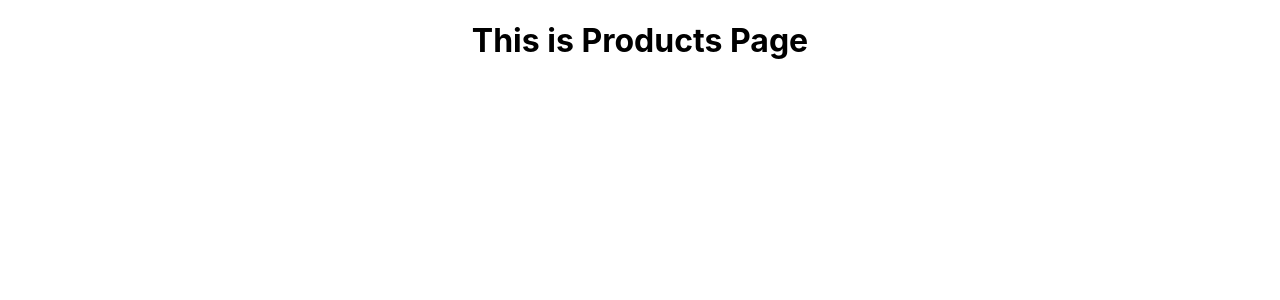
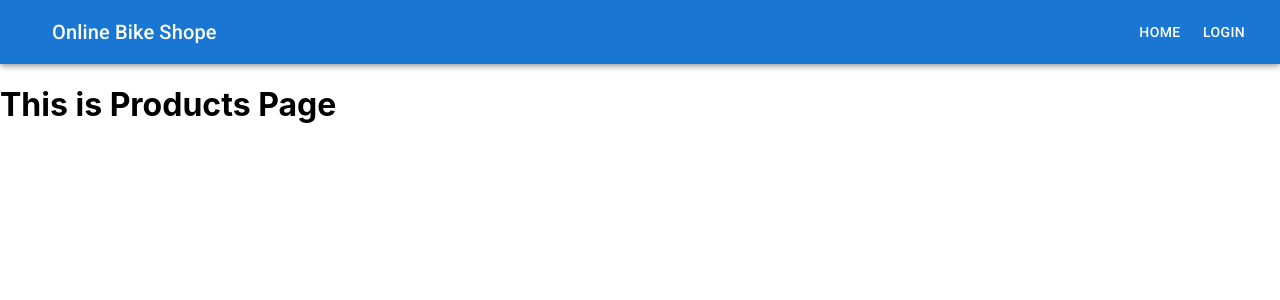
Before and after one commit to abudaudhossain/Online-Bike-Shope-client, a React (Create React App) app: page /products in a window 1280 px wide. Shown: the top 300 px of the page. Built offline with nearby package versions, Linux system fonts and the light colour scheme.

Commit message:
add banner

```diff
--- a/public/index.html
+++ b/public/index.html
@@ -24,7 +24,11 @@
       work correctly both with client-side routing and a non-root public URL.
       Learn how to configure a non-root public URL by running `npm run build`.
     -->
-    <title>React App</title>
+    <link
+  rel="stylesheet"
+  href="https://fonts.googleapis.com/css?family=Roboto:300,400,500,700&display=swap"
+/>
+    <title>Online Bike Shope</title>
   </head>
   <body>
     <noscript>You need to enable JavaScript to run this app.</noscript>
--- a/src/App.css
+++ b/src/App.css
@@ -1,38 +1,5 @@
-.App {
-  text-align: center;
+a{
+  text-decoration:none;
+  color: white;
+
 }
-
-.App-logo {
-  height: 40vmin;
-  pointer-events: none;
-}
-
-@media (prefers-reduced-motion: no-preference) {
-  .App-logo {
-    animation: App-logo-spin infinite 20s linear;
-  }
-}
-
-.App-header {
-  background-color: #282c34;
-  min-height: 100vh;
-  display: flex;
-  flex-direction: column;
-  align-items: center;
-  justify-content: center;
-  font-size: calc(10px + 2vmin);
-  color: white;
-}
-
-.App-link {
-  color: #61dafb;
-}
-
-@keyframes App-logo-spin {
-  from {
-    transform: rotate(0deg);
-  }
-  to {
-    transform: rotate(360deg);
-  }
-}
--- a/src/App.js
+++ b/src/App.js
@@ -6,13 +6,14 @@ import {
 } from "react-router-dom";
 import './App.css';
 import Dashboard from "./Pages/Dashboard/Dashboard/Dashboard";
+import ExploreProducts from "./Pages/ExploreProducts/ExplereProducts/ExploreProducts";
 import Home from "./Pages/Home/Home/Home";
 import Login from "./Pages/Login/Login/Login";
-import Products from "./Pages/Products/Products/Products";
+
 
 function App() {
   return (
-    <div className="App">
+    <div className="">
       <Router>
       <Switch>
           <Route exact path="/">
@@ -22,7 +23,8 @@ function App() {
             <Home />
           </Route>
           <Route path="/products">
-            <Products />
+            <ExploreProducts
+             />
           </Route>
           <Route path="/dashboard">
             <Dashboard />
--- /dev/null
+++ b/src/Pages/ExploreProducts/ExplereProducts/ExploreProducts.js
@@ -0,0 +1,13 @@
+import React from 'react';
+import Navigation from '../../Shared/Navigation/Navigation';
+
+const ExploreProducts = () => {
+    return (
+        <div>
+            <Navigation></Navigation>
+            <h1>This is Products Page</h1>
+        </div>
+    );
+};
+
+export default ExploreProducts;
--- a/src/Pages/Home/Banner/Banner.js
+++ b/src/Pages/Home/Banner/Banner.js
@@ -1,10 +1,40 @@
 import React from 'react';
+import Box from '@mui/material/Box';
+import Grid from '@mui/material/Grid';
+import { Button, Container, Typography } from '@mui/material';
+import { Link } from 'react-router-dom';
+
+const bannerBg = {
+    background: `url(https://preview.hasthemes.com/exporso-preview/exporso/assets/img/slide/1.jpg) no-repeat center center`,
+    backgroundSize: 'cover',
+    minHeight: "100vh",
+    width: "100%",
+    marginTop: "40px"
+}
 
 const Banner = () => {
     return (
-        <div>
-            <h1>This is Banner</h1>
-        </div>
+        <Box style={bannerBg} sx={{ flexGrow: 1 }}>
+            <Container>
+                <Grid style={{ height: "90vh" }} sx={{ display: 'flex', alignItems: 'center' }} container spacing={5}>
+                    <Grid item xs={12} md={6}>
+                        <Typography sx={{ fontWeight: 500 }} variant='h3'>
+                            Online <br />
+                            Motor Bike Shope
+                        </Typography>
+                        <Typography sx={{ my: 3 }} variant='h6'>
+                            You want to purchase a used vehicle like bikes, scooty, and cars just visit our showroom.
+                        </Typography>
+                        <Link to="products">
+                            <Button variant="contained">Explore All Bike </Button>
+                        </Link>
+                    </Grid>
+                    <Grid item xs={12} md={6}>
+                        <img src='https://preview.hasthemes.com/exporso-preview/exporso/assets/img/slide/layer_img_1.png' width="100%" alt="chair" />
+                    </Grid>
+                </Grid>
+            </Container>
+        </Box>
     );
 };
 
--- a/src/Pages/Products/Products/Products.js
+++ /dev/null
@@ -1,11 +0,0 @@
-import React from 'react';
-
-const Products = () => {
-    return (
-        <div>
-            <h1>This is Products Page</h1>
-        </div>
-    );
-};
-
-export default Products;
--- a/src/Pages/Shared/Navigation/Navigation.js
+++ b/src/Pages/Shared/Navigation/Navigation.js
@@ -5,7 +5,7 @@ import Toolbar from '@mui/material/Toolbar';
 import Typography from '@mui/material/Typography';
 import Button from '@mui/material/Button';
 import IconButton from '@mui/material/IconButton';
-import MenuIcon from '@mui/icons-material/Menu';
+// import MenuIcon from '@mui/icons-material/Menu';
 import { Link } from 'react-router-dom';
 // import useAuth from '../../../hooks/useAuth';
 
@@ -23,10 +23,10 @@ const Navigation = () => {
                         aria-label="menu"
                         sx={{ mr: 2 }}
                     >
-                        <MenuIcon />
+                        {/* <MenuIcon /> */}
                     </IconButton>
                     <Typography variant="h6" component="div" sx={{ flexGrow: 1 }}>
-                        Bike Shope
+                        Online Bike Shope
                     </Typography>
                     <Link to="/home">
                         <Button color="inherit">Home</Button>
```
